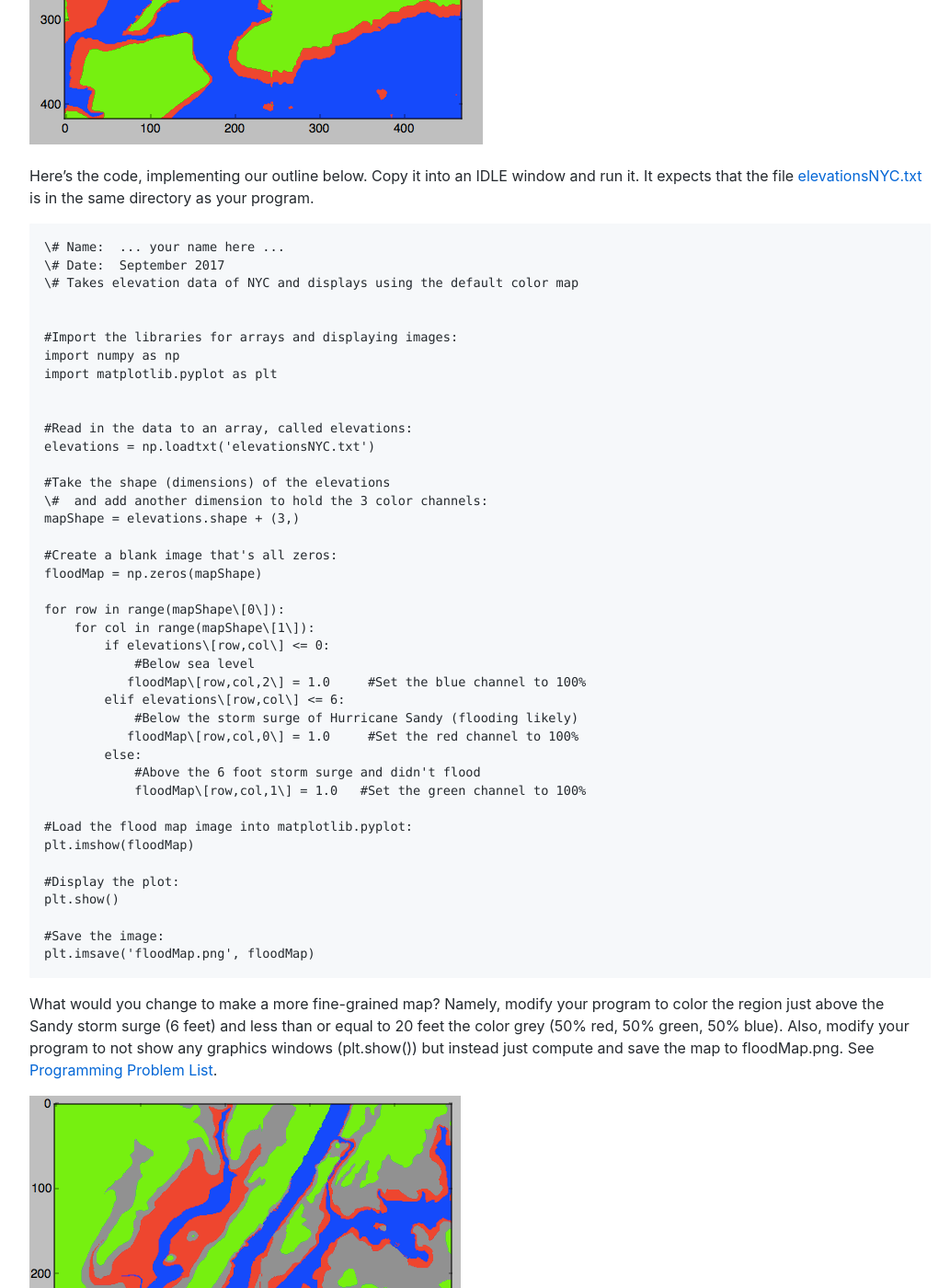
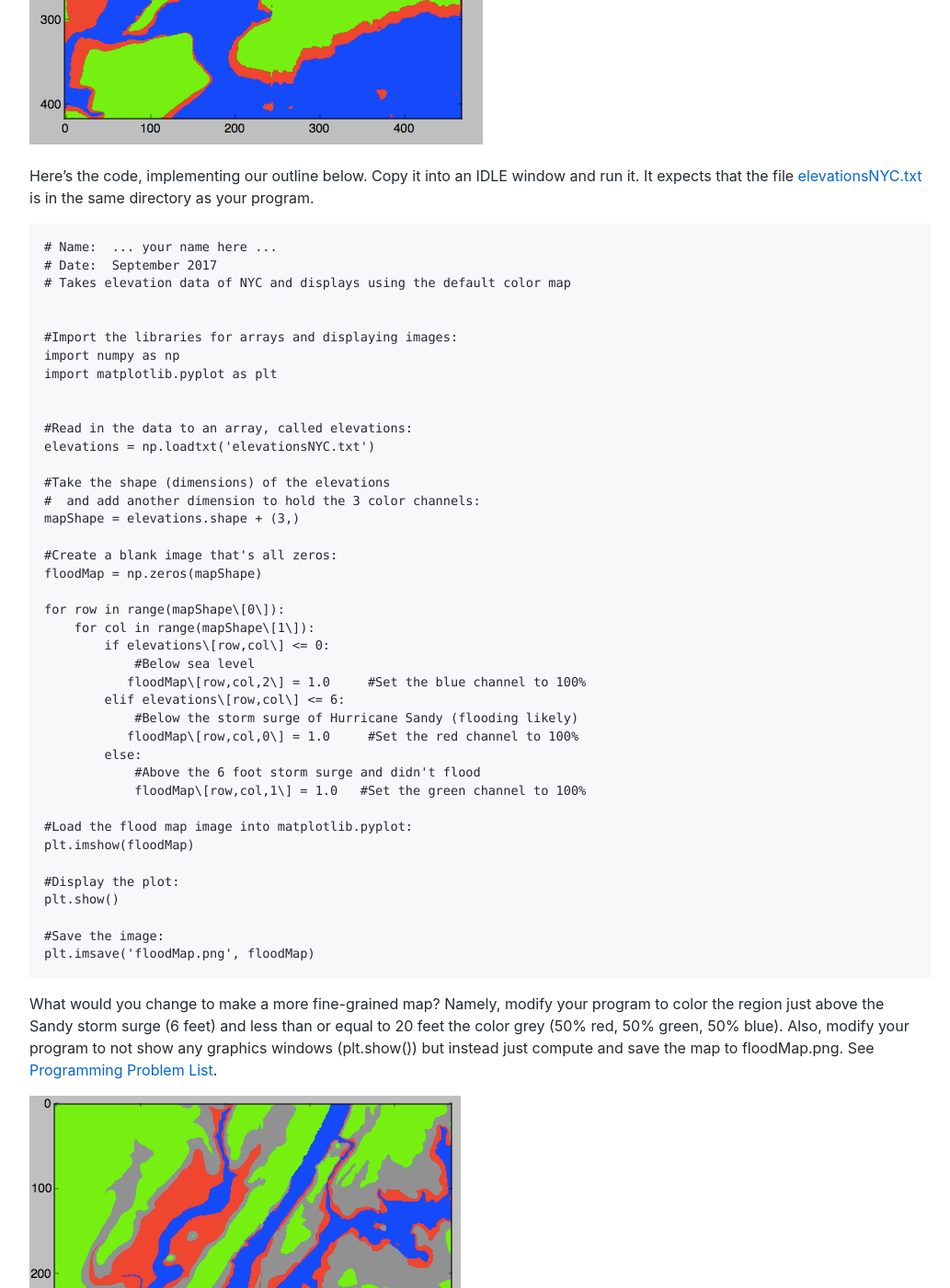
Before and after one commit to maryash/maryash.github.io, a Jekyll site: the page built from 127/lab_04.md, in a window 1280 px wide and 1400 px high, scrolled down 8297 px. Shown: the whole window at 92% size, without its empty margins (118-1151 px from the left). Built offline with Jekyll 4.4.1, drawn with Linux system fonts in a browser that asks for light colours; comment, search, counter and statistics services are not loaded; some of the changed text lies outside the part shown.

Commit message:
Update lab_04.md

```diff
--- a/127/lab_04.md
+++ b/127/lab_04.md
@@ -180,9 +180,9 @@ Using numpy, we can look at the data with a default 'color map' that assigns blu
 2.  Download [elevationsNYC.txt](elevationsNYC.txt) and save to your folder (you may need to move it from your Downloads folder).
 3.  Open IDLE, and create the following short program:
 
-		\# Name:  ... your name here ...
-		\# Date:  September 2017
-		\# Takes elevation data of NYC and displays using the default color map
+		# Name:  ... your name here ...
+		# Date:  September 2017
+		# Takes elevation data of NYC and displays using the default color map
 
 		#Import the libraries for arrays and displaying images:
 		import numpy as np
@@ -201,7 +201,7 @@ Using numpy, we can look at the data with a default 'color map' that assigns blu
 
 Comparing the NOAA image with the one you created:
 
-![](gridExtract.png = 350x) ![](elevColorMap.png)
+![](gridExtract.png =350x) ![](elevColorMap.png)
 
 you can see the Hudson River and New York Harbor (bright blue) and the ridges of the Palisades along the Hudson and mountains in Staten Island and western New Jersey in yellow and red.
 
@@ -232,9 +232,9 @@ We'll use a very simple (but a bit garish) color scheme, with our "blue" being 0
 
 Here's the code, implementing our outline below. Copy it into an IDLE window and run it. It expects that the file [elevationsNYC.txt](elevationsNYC.txt) is in the same directory as your program.
 
-	\# Name:  ... your name here ...
-	\# Date:  September 2017
-	\# Takes elevation data of NYC and displays using the default color map
+	# Name:  ... your name here ...
+	# Date:  September 2017
+	# Takes elevation data of NYC and displays using the default color map
 
 
 	#Import the libraries for arrays and displaying images:
@@ -246,7 +246,7 @@ Here's the code, implementing our outline below. Copy it into an IDLE window and
 	elevations = np.loadtxt('elevationsNYC.txt')
 
 	#Take the shape (dimensions) of the elevations
-	\#  and add another dimension to hold the 3 color channels:
+	#  and add another dimension to hold the 3 color channels:
 	mapShape = elevations.shape + (3,)
 
 	#Create a blank image that's all zeros:
@@ -286,7 +286,7 @@ What would you change to make a more fine-grained map? Namely, modify your progr
 *   `ls`: list the contents of a directory, and
 *   `pwd`: show the path (location) of the current working directory.
 
-We'll expand a bit on the change directory (cd) command. At a terminal window, we had typed:
+We'll expand a bit on the change directory (`cd`) command. At a terminal window, we had typed:
 
     `mkdir thomasH`
     `cd thomasH`
@@ -317,4 +317,4 @@ During lab, there is a [quiz](quizzes.html). The password to access the quiz wil
 
 ### What's Next?
 
-If you finish the lab early, now is a great time to get a head start on the programming problems due early next week. There's instructors to help you, and you already have Python up and running. The [Programming Problem List](ps.html) has problem descriptions, suggested reading, and due dates next to each problem.
+If you finish the lab early, now is a great time to get a head start on the programming problems due early next week. There's instructors to help you, and you already have Python up and running. The [Programming Problem List](assignments.html) has problem descriptions, suggested reading, and due dates next to each problem.
```
